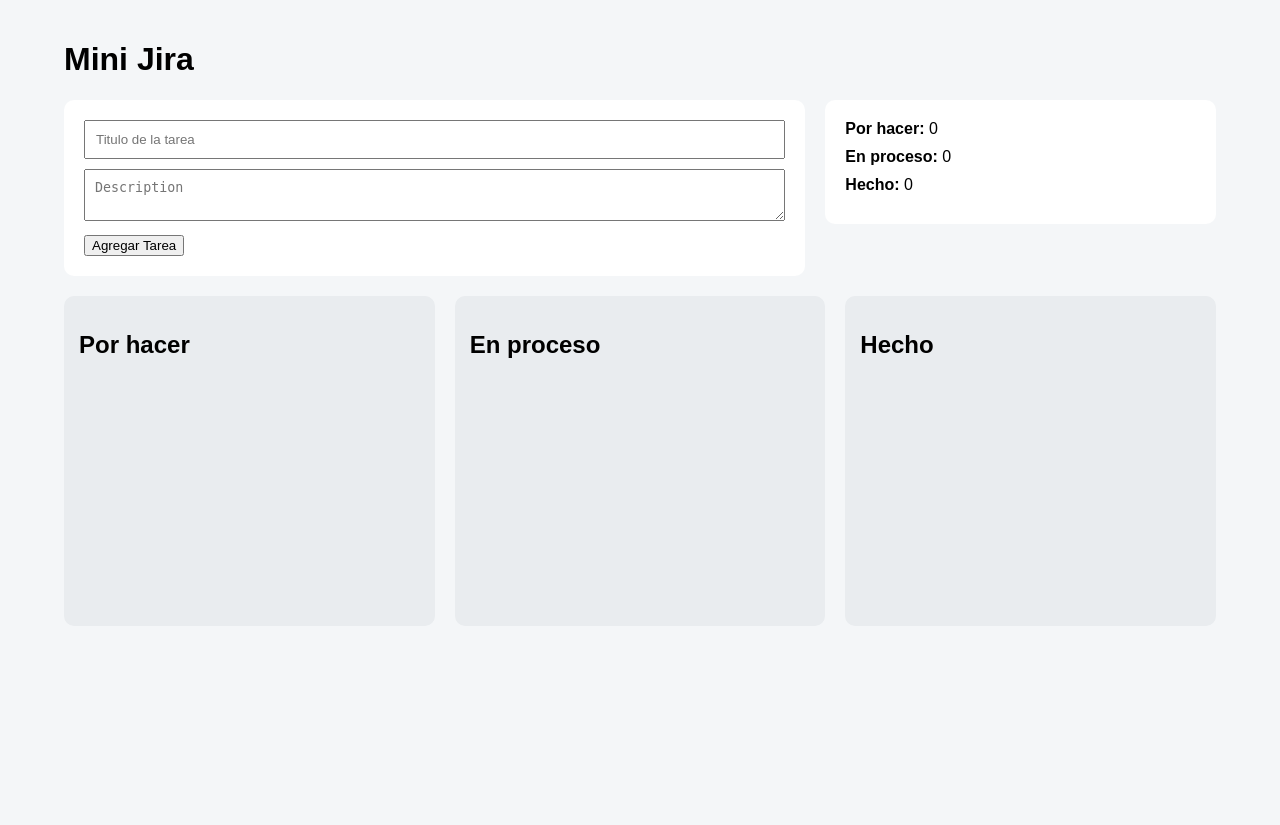
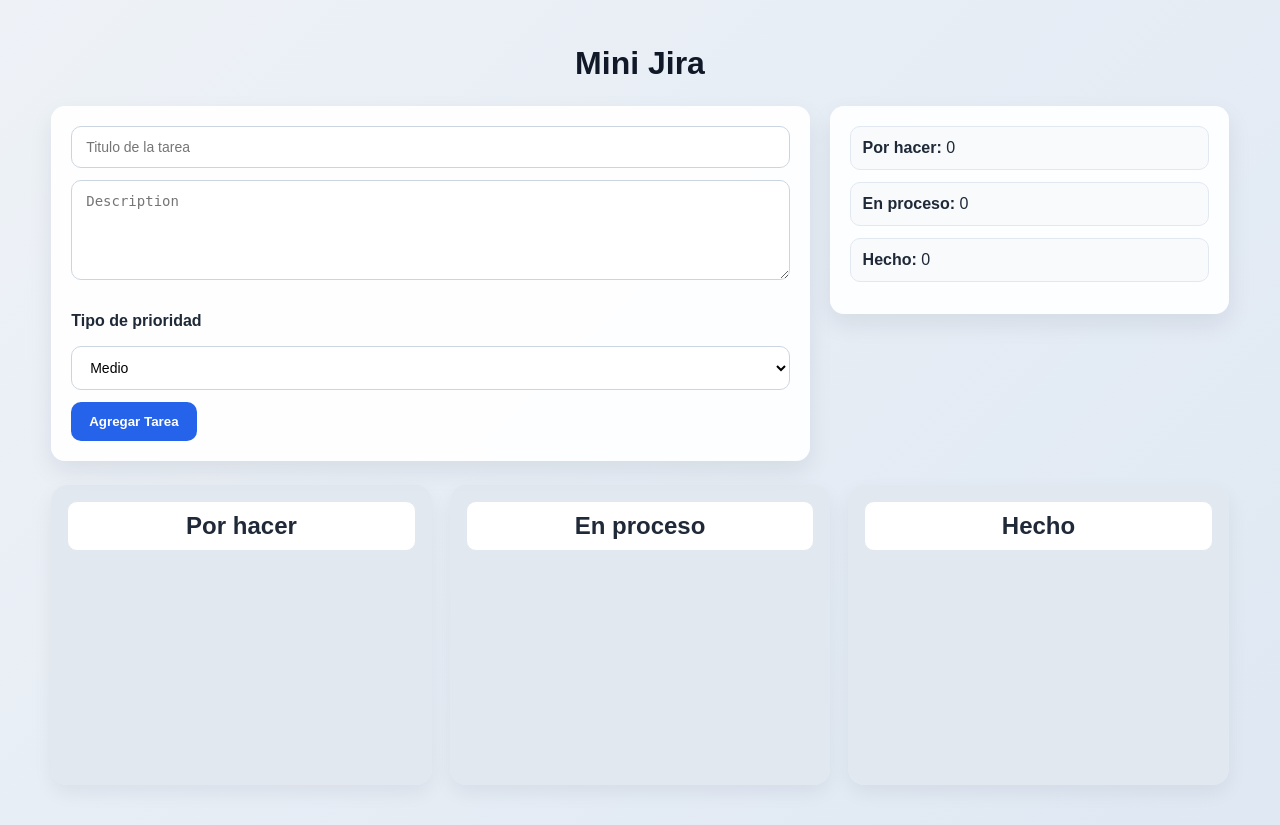
Before and after one commit to yiik223/Tablero_tareas-metodologia-kanban-, a Flask app: page / in a window 1280 px wide. Before the commit the page ends 358 px from the top, so only its background shows below. Run offline with Flask 3, Linux system fonts and the light colour scheme.

Commit message:
Validacion de Prioridades

```diff
--- a/app.py
+++ b/app.py
@@ -15,16 +15,23 @@ class Task(db.Model):
     title = db.Column(db.String(100), nullable=False)
     description = db.Column(db.Text, nullable=True)
     status = db.Column(db.String(20), default="todo")
+    priority = db.Column(db.String(20), default="Medio")
 
 
 #POST es para subnir cambios y pos GET es para obtener infomracion, PUT es actualizar alguna tabla existente.
 @app.route("/", methods=["GET", "POST"])
 def index():
     if request.method == "POST":
-        title = request.form["title"]
-        description = request.form["description"]
+        title = request.form.get("title", "").strip()
+        description = request.form.get("description", "").strip()
+        priority = request.form.get("priority","Medio")
 
-        new_task = Task(title=title, description=description)
+        if len(title) < 3:
+            return "el titulo debe tener almenos 3 caracteres", 400
+        if priority not in ["Bajo","Medio","Alto"]:
+            return "prioridad invalida", 400
+
+        new_task = Task(title=title, description=description, priority = priority)
         db.session.add(new_task)
         db.session.commit()
 
--- a/static/style.css
+++ b/static/style.css
@@ -104,3 +104,191 @@ body {
         flex-direction: column;
     }
 }
+* {
+    box-sizing: border-box;
+}
+
+body {
+    margin: 0;
+    font-family: Arial, sans-serif;
+    background: linear-gradient(135deg, #eef2f7, #dfe8f3);
+    color: #1f2937;
+}
+
+.container {
+    width: 92%;
+    max-width: 1300px;
+    margin: 0 auto;
+    padding: 24px 0 40px;
+}
+
+h1 {
+    text-align: center;
+    margin-bottom: 24px;
+    color: #111827;
+}
+
+.top-panel {
+    display: flex;
+    gap: 20px;
+    align-items: flex-start;
+    margin-bottom: 24px;
+    flex-wrap: wrap;
+}
+
+.task-form,
+.stats {
+    background: rgba(255, 255, 255, 0.92);
+    backdrop-filter: blur(6px);
+    border-radius: 14px;
+    box-shadow: 0 10px 24px rgba(15, 23, 42, 0.08);
+    padding: 20px;
+}
+
+.task-form {
+    flex: 2;
+}
+
+.stats {
+    flex: 1;
+    min-width: 240px;
+}
+
+.task-form input,
+.task-form textarea,
+.task-form select {
+    width: 100%;
+    padding: 12px 14px;
+    margin-bottom: 12px;
+    border: 1px solid #cbd5e1;
+    border-radius: 10px;
+    font-size: 14px;
+    background: white;
+    outline: none;
+}
+
+.task-form textarea {
+    min-height: 100px;
+    resize: vertical;
+}
+
+.task-form input:focus,
+.task-form textarea:focus,
+.task-form select:focus {
+    border-color: #3b82f6;
+    box-shadow: 0 0 0 3px rgba(59, 130, 246, 0.15);
+}
+
+.task-form button {
+    background: #2563eb;
+    color: white;
+    border: none;
+    padding: 12px 18px;
+    border-radius: 10px;
+    font-weight: bold;
+    cursor: pointer;
+    transition: 0.2s ease;
+}
+
+.task-form button:hover {
+    background: #1d4ed8;
+}
+
+.stats p {
+    margin: 0 0 12px;
+    padding: 12px;
+    background: #f8fafc;
+    border-radius: 10px;
+    border: 1px solid #e2e8f0;
+}
+
+.board {
+    display: flex;
+    gap: 18px;
+    align-items: flex-start;
+}
+
+.column {
+    flex: 1;
+    min-width: 280px;
+    background: rgba(226, 232, 240, 0.9);
+    border-radius: 16px;
+    padding: 16px;
+    box-shadow: 0 8px 20px rgba(15, 23, 42, 0.06);
+}
+
+.column h2 {
+    margin-top: 0;
+    text-align: center;
+    padding: 10px;
+    border-radius: 10px;
+    background: white;
+    border: 1px solid #e2e8f0;
+}
+
+.card {
+    background: white;
+    padding: 16px;
+    margin-bottom: 14px;
+    border-radius: 14px;
+    border: 1px solid #e5e7eb;
+    box-shadow: 0 6px 14px rgba(15, 23, 42, 0.06);
+}
+
+.card strong {
+    display: block;
+    font-size: 16px;
+    margin-bottom: 8px;
+}
+
+.card p {
+    margin: 0 0 12px;
+    color: #4b5563;
+}
+
+.actions {
+    display: flex;
+    gap: 8px;
+    flex-wrap: wrap;
+    margin-top: 10px;
+}
+
+.actions a,
+.actions button {
+    border: none;
+    border-radius: 8px;
+    padding: 8px 10px;
+    text-decoration: none;
+    cursor: pointer;
+    font-size: 13px;
+    transition: 0.2s ease;
+}
+
+.actions a {
+    background: #e5e7eb;
+    color: #111827;
+}
+
+.actions a:hover {
+    background: #d1d5db;
+}
+
+.actions button {
+    background: #2563eb;
+    color: white;
+}
+
+.actions button:hover {
+    background: #1d4ed8;
+}
+
+@media (max-width: 900px) {
+    .top-panel,
+    .board {
+        flex-direction: column;
+    }
+
+    .column {
+        width: 100%;
+    }
+}
--- a/templates/index.html
+++ b/templates/index.html
@@ -14,6 +14,12 @@
             <form method="post" class="task-form">
                 <input type="text" name="title" placeholder="Titulo de la tarea" required>
                 <textarea name="description" placeholder="Description"></textarea>
+                <p><strong>Tipo de prioridad</strong></p>
+                <select name="priority" id="" required>
+                    <option value="Bajo">Bajo</option>
+                    <option value="Medio" selected>Medio</option>
+                    <option value="Alto">Alto</option>
+                </select>
                 <button type="submit">Agregar Tarea</button>
             </form>
 
@@ -32,6 +38,7 @@
                         <div class="card">
                             <strong>{{ task.title }}</strong>
                             <p>{{ task.description }}</p>
+                            <p>Priodridad: {{ task.priority }}</p>
                             <div class="actions">
                                 <a href="{{ url_for('edit_task', task_id=task.id) }}">Editar</a>
                                 <a href="{{ url_for('delete_task', task_id=task.id) }}">Eliminar</a>
@@ -51,6 +58,7 @@
                         <div class="card">
                             <strong>{{ task.title }}</strong>
                             <p>{{ task.description }}</p>
+                            <p>Priodridad: {{ task.priority }}</p>
                             <div class="actions">
                                 <a href="{{ url_for('edit_task', task_id=task.id) }}">Editar</a>
                                 <a href="{{ url_for('delete_task', task_id=task.id) }}">Eliminar</a>
@@ -70,6 +78,7 @@
                         <div class="card">
                             <strong>{{ task.title }}</strong>
                             <p>{{ task.description }}</p>
+                            <p>Priodridad: {{ task.priority }}</p>
                             <div class="actions">
                                 <a href="{{ url_for('edit_task', task_id=task.id) }}">Editar</a>
                                 <a href="{{ url_for('delete_task', task_id=task.id) }}">Eliminar</a>
```
Also changed, not shown: templates/edit.html (+20 -11 lines), instance/project.db.
